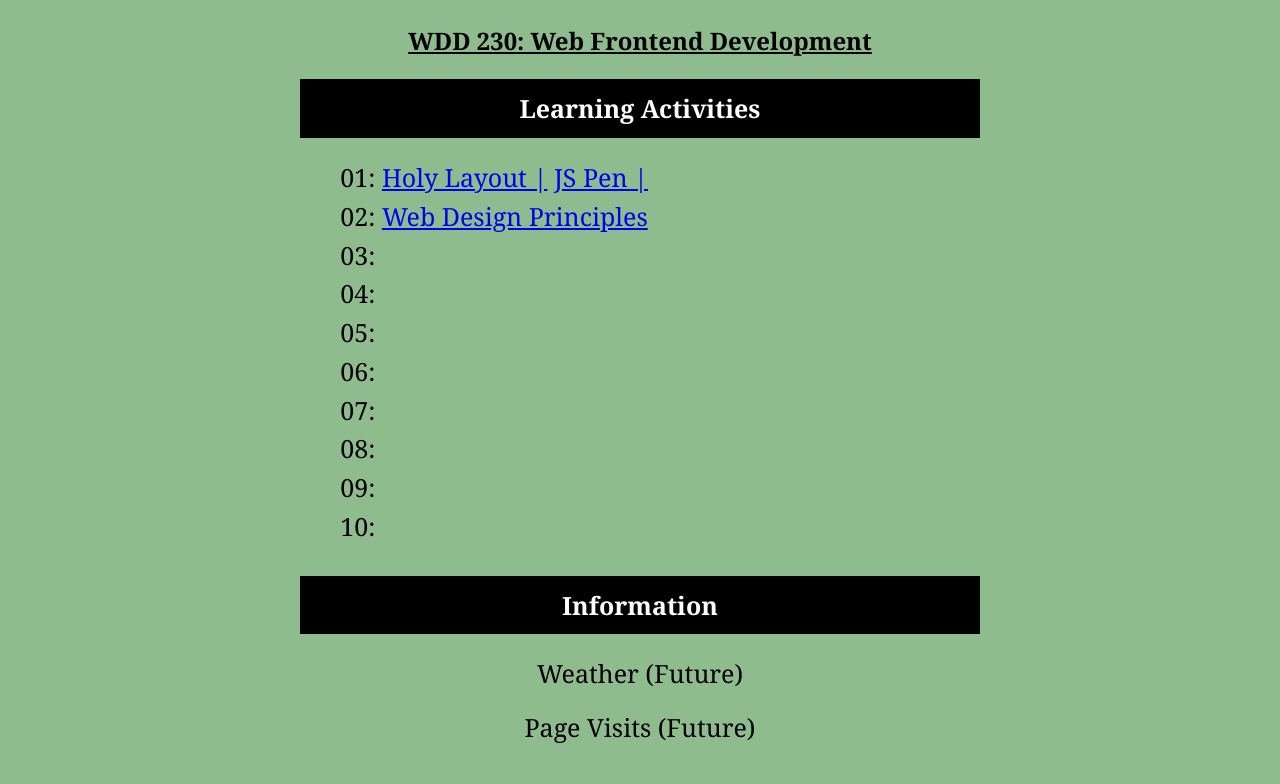
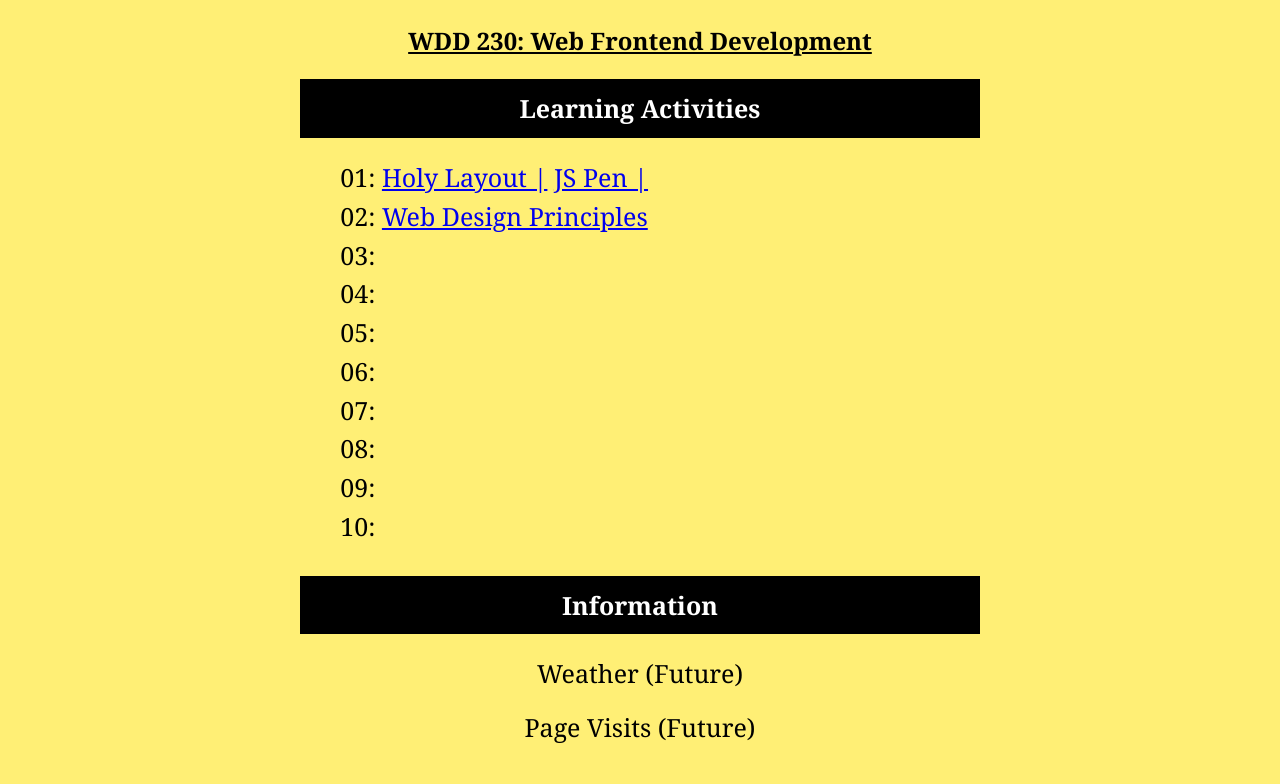
Before and after one commit to NordiskPirat/NordiskPirat.github.io, a plain HTML site: page wdd230/index.html in a window 1280 px wide. Shown: the part 629-1413 px from the top of the page. Drawn offline with Linux system fonts and the light colour scheme.

Commit message:
color change

```diff
--- a/wdd230/styles/base.css
+++ b/wdd230/styles/base.css
@@ -1,6 +1,6 @@
 body {
 font-family: Georgia, 'Times New Roman', Times, serif;
-background-color: darkseagreen;
+background-color: #ffef75;
 margin: 0;
 padding: 10px;
 }
```
